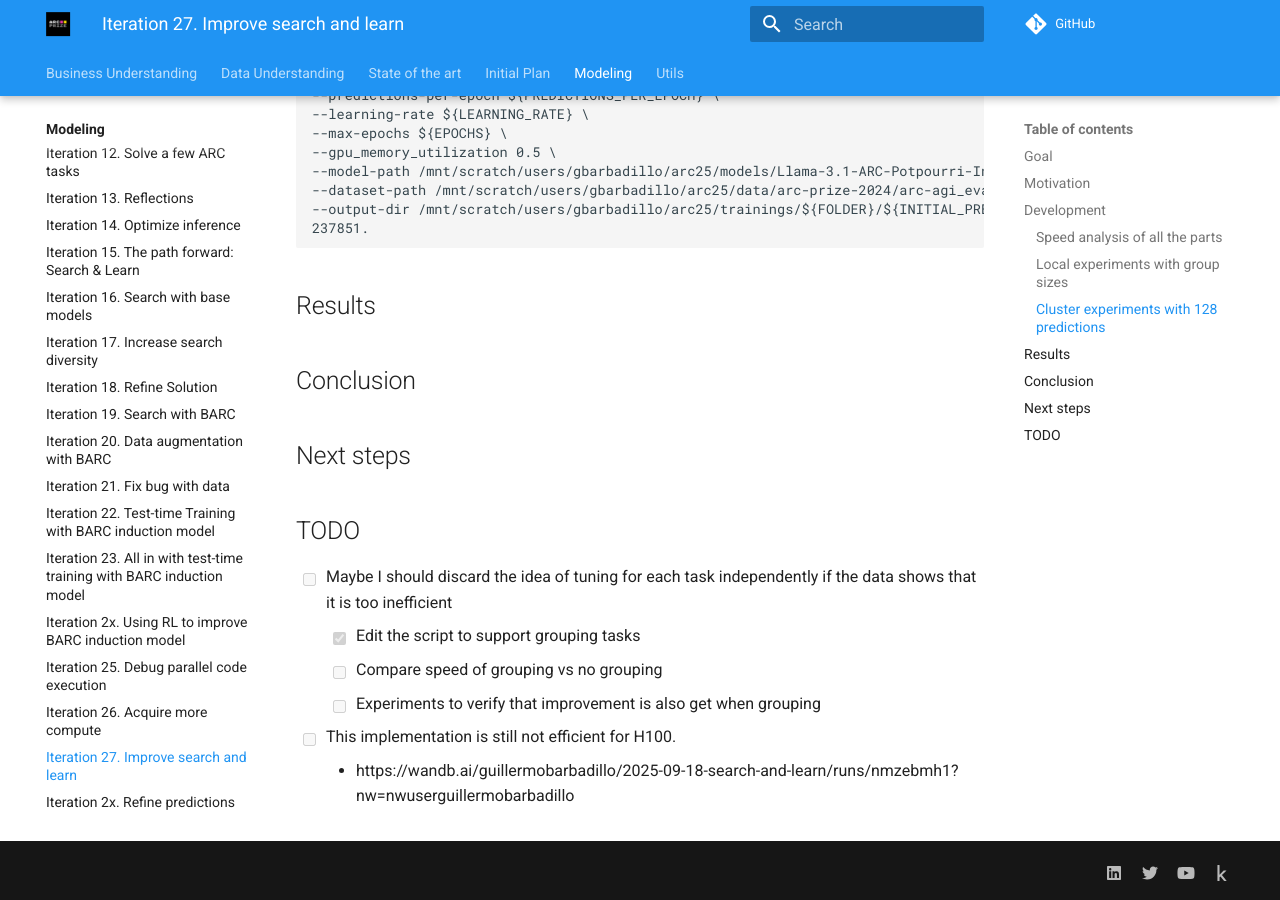
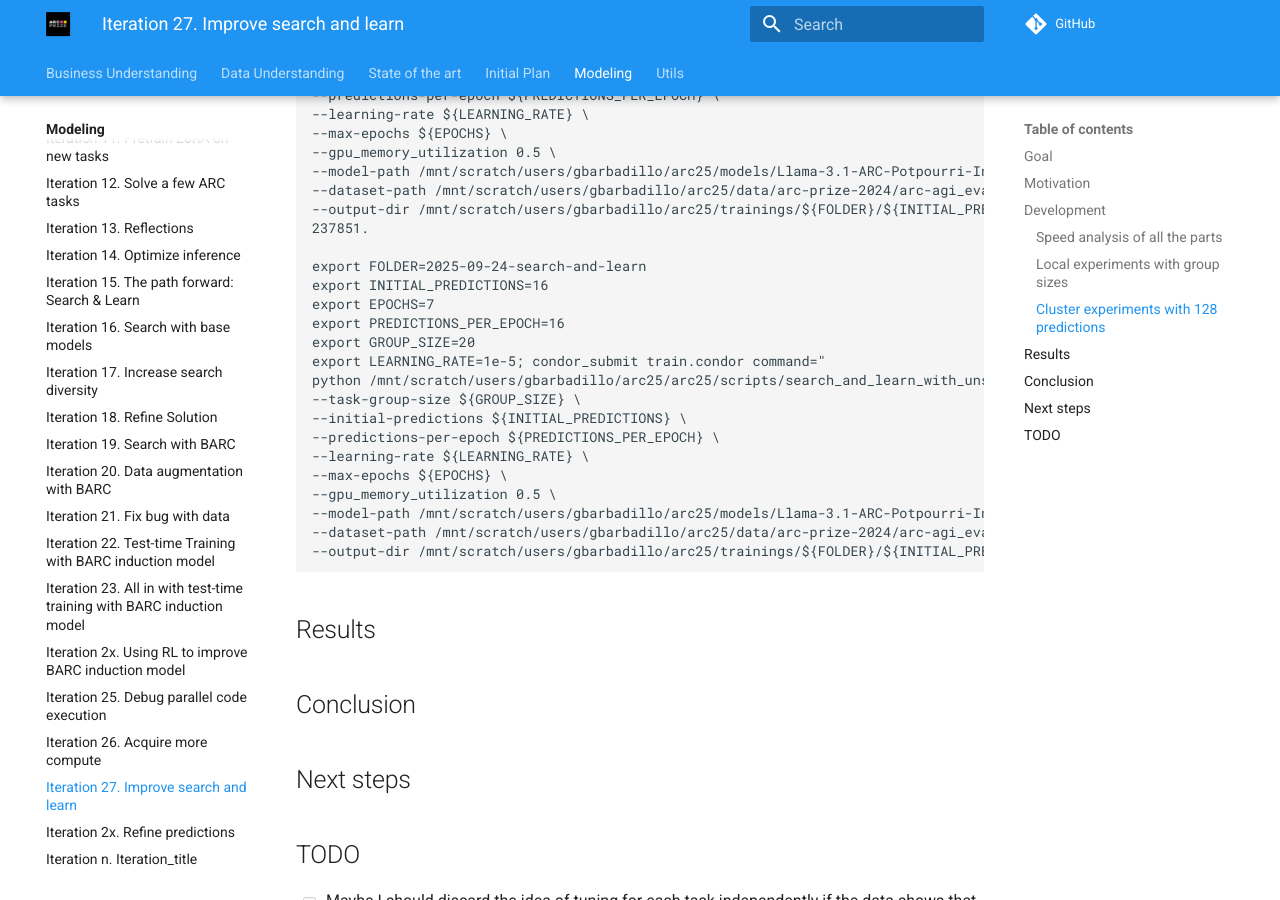
Before and after one commit to ironbar/arc25, an MkDocs documentation site: the page built from docs/modeling/Iteration_27_improve_search_and_learn.md, in a window 1280 px wide and 900 px high, scrolled down 4821 px. Built offline with MkDocs 1.6.1 and Material for MkDocs 9.7.7, drawn with Linux system fonts in a browser that asks for light colours; comment, search, counter and statistics services are not loaded; some of the changed lines change nothing that is shown.

Commit message:
more experiments

````diff
--- a/docs/modeling/Iteration_27_improve_search_and_learn.md
+++ b/docs/modeling/Iteration_27_improve_search_and_learn.md
@@ -250,7 +250,25 @@
 --dataset-path /mnt/scratch/users/gbarbadillo/arc25/data/arc-prize-2024/arc-agi_evaluation_challenges.json \
 --output-dir /mnt/scratch/users/gbarbadillo/arc25/trainings/${FOLDER}/${INITIAL_PREDICTIONS}i_${EPOCHS}x${PREDICTIONS_PER_EPOCH}_lr${LEARNING_RATE}_${GROUP_SIZE}-group-size" -append request_gpus=1 -append request_cpus=6 -append request_memory=32G --append 'requirements = (TARGET.Machine == "calculon19.das-nano.com")'
 237851.
+
+export FOLDER=2025-09-24-search-and-learn
+export INITIAL_PREDICTIONS=16
+export EPOCHS=7
+export PREDICTIONS_PER_EPOCH=16
+export GROUP_SIZE=20
+export LEARNING_RATE=1e-5; condor_submit train.condor command="
+python /mnt/scratch/users/gbarbadillo/arc25/arc25/scripts/search_and_learn_with_unsloth.py \
+--task-group-size ${GROUP_SIZE} \
+--initial-predictions ${INITIAL_PREDICTIONS} \
+--predictions-per-epoch ${PREDICTIONS_PER_EPOCH} \
+--learning-rate ${LEARNING_RATE} \
+--max-epochs ${EPOCHS} \
+--gpu_memory_utilization 0.5 \
+--model-path /mnt/scratch/users/gbarbadillo/arc25/models/Llama-3.1-ARC-Potpourri-Induction-8B \
+--dataset-path /mnt/scratch/users/gbarbadillo/arc25/data/arc-prize-2024/arc-agi_evaluation_challenges.json \
+--output-dir /mnt/scratch/users/gbarbadillo/arc25/trainings/${FOLDER}/${INITIAL_PREDICTIONS}i_${EPOCHS}x${PREDICTIONS_PER_EPOCH}_lr${LEARNING_RATE}_${GROUP_SIZE}-group-size" -append request_gpus=1 -append request_cpus=6 -append request_memory=32G --append 'requirements = (TARGET.Machine == "calculon19.das-nano.com")'
 ```
+
 ## Results
 
 ## Conclusion
````
